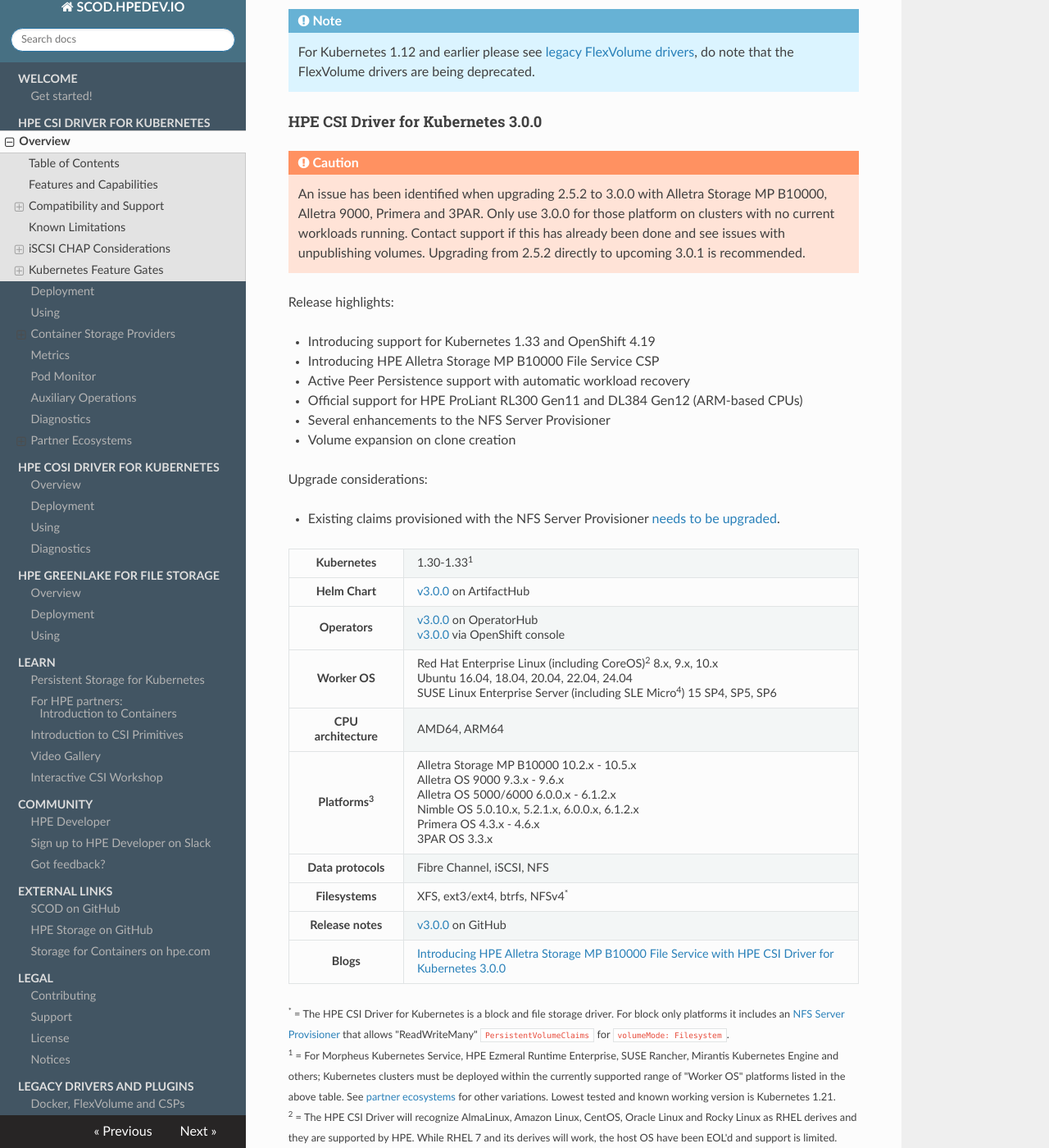
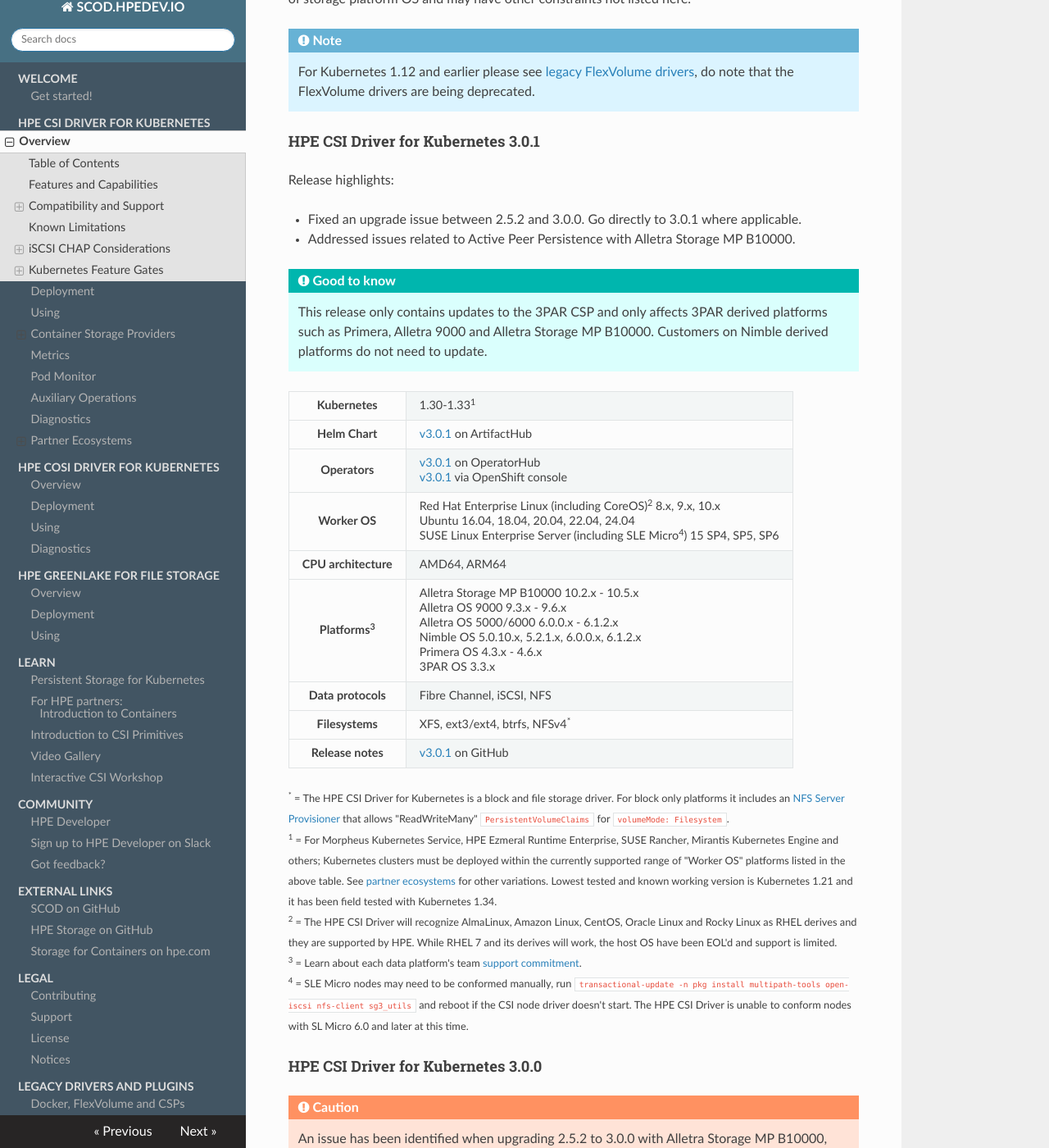
Before and after one commit to hpe-storage/scod, an MkDocs documentation site: the page built from docs/csi_driver/index.md, in a window 1280 px wide and 1400 px high, scrolled down 3360 px. Shown: the whole window at 82% size. Built offline with MkDocs 1.6.1, drawn with Linux system fonts in a browser that asks for light colours; nearby versions of some CDN libraries; some of the changed text lies outside the part shown.

Commit message:
v3.0.1 updates (#254)
* v3.0.1 updates

Signed-off-by: Michael Mattsson <michael.mattsson@gmail.com>

```diff
--- a/docs/csi_driver/index.md
+++ b/docs/csi_driver/index.md
@@ -68,6 +68,76 @@
     For Kubernetes 1.12 and earlier please see [legacy FlexVolume drivers](../flexvolume_driver/index.md), do note that the FlexVolume drivers are being deprecated.
 
 <a name="latest_release"></a>
+#### HPE CSI Driver for Kubernetes 3.0.1
+
+Release highlights:
+
+* Fixed an upgrade issue between 2.5.2 and 3.0.0. Go directly to 3.0.1 where applicable.
+* Addressed issues related to Active Peer Persistence with Alletra Storage MP B10000.
+
+!!! tip "Good to know"
+    This release only contains updates to the 3PAR CSP and only affects 3PAR derived platforms such as Primera, Alletra 9000 and Alletra Storage MP B10000. Customers on Nimble derived platforms do not need to update.
+
+<table>
+  <tr>
+    <th>Kubernetes</th>
+    <td>1.30-1.33<sup>1</sup></td>
+  </tr>
+  <tr>
+    <th>Helm Chart</th>
+    <td><a href="https://artifacthub.io/packages/helm/hpe-storage/hpe-csi-driver/3.0.1">v3.0.1</a> on ArtifactHub</td>
+  </tr>
+  <tr>
+    <th>Operators</th>
+    <td>
+     <a href="https://operatorhub.io/operator/hpe-csi-operator/stable/hpe-csi-operator.v3.0.1">v3.0.1</a> on OperatorHub<br />
+     <a href="https://catalog.redhat.com/software/container-stacks/detail/5e9874643f398525a0ceb004">v3.0.1</a> via OpenShift console
+    </td>
+  </tr>
+  <tr>
+    <th>Worker&nbsp;OS</th>
+    <td>
+      Red Hat Enterprise Linux (including CoreOS)<sup>2</sup> 8.x, 9.x, 10.x<br />
+      Ubuntu 16.04, 18.04, 20.04, 22.04, 24.04<br />
+      SUSE Linux Enterprise Server (including SLE Micro<sup>4</sup>) 15 SP4, SP5, SP6
+  </tr>
+  <tr>
+    <th>CPU architecture</th>
+    <td>AMD64, ARM64</td>
+  </tr>
+  <tr>
+    <th>Platforms<sup>3</sup></th>
+    <td>
+      Alletra Storage MP B10000 10.2.x - 10.5.x<br />
+      Alletra OS 9000 9.3.x - 9.6.x<br />
+      Alletra OS 5000/6000 6.0.0.x - 6.1.2.x<br />
+      Nimble OS 5.0.10.x, 5.2.1.x, 6.0.0.x, 6.1.2.x<br />
+      Primera OS 4.3.x - 4.6.x<br />
+      3PAR OS 3.3.x
+    </td>
+  </tr>
+  <tr>
+    <th>Data&nbsp;protocols</th>
+    <td>Fibre Channel, iSCSI, NFS</td>
+  </tr>
+  <tr>
+    <th>Filesystems</th>
+    <td>XFS, ext3/ext4, btrfs, NFSv4<sup>&ast;</sup></td>
+  </tr>
+  <tr>
+    <th>Release&nbsp;notes</th>
+    <td><a href="https://github.com/hpe-storage/csi-driver/blob/master/release-notes/v3.0.1.md">v3.0.1</a> on GitHub</td>
+  </tr>
+</table>
+
+<small>
+ <sup>&ast;</sup> = The HPE CSI Driver for Kubernetes is a block and file storage driver. For block only platforms it includes an [NFS Server Provisioner](using.md#using_the_nfs_server_provisioner) that allows "ReadWriteMany" `PersistentVolumeClaims` for `volumeMode: Filesystem`.<br/>
+ <sup>1</sup> = For Morpheus Kubernetes Service, HPE Ezmeral Runtime Enterprise, SUSE Rancher, Mirantis Kubernetes Engine and others; Kubernetes clusters must be deployed within the currently supported range of "Worker OS" platforms listed in the above table. See [partner ecosystems](partners/index.md) for other variations. Lowest tested and known working version is Kubernetes 1.21 and it has been field tested with Kubernetes 1.34.<br />
+ <sup>2</sup> = The HPE CSI Driver will recognize AlmaLinux, Amazon Linux, CentOS, Oracle Linux and Rocky Linux as RHEL derives and they are supported by HPE. While RHEL 7 and its derives will work, the host OS have been EOL'd and support is limited.<br/>
+ <sup>3</sup> = Learn about each data platform's team [support commitment](../legal/support/index.md#container_storage_providers).<br/>
+ <sup>4</sup> = SLE Micro nodes may need to be conformed manually, run `transactional-update -n pkg install multipath-tools open-iscsi nfs-client sg3_utils` and reboot if the CSI node driver doesn't start. The HPE CSI Driver is unable to conform nodes with SL Micro 6.0 and later at this time.<br/>
+</small>
+
 #### HPE CSI Driver for Kubernetes 3.0.0
 
 !!! caution
@@ -84,7 +154,7 @@
 
 Upgrade considerations:
 
-* Existing claims provisioned with the NFS Server Provisioner [needs to be upgraded](operations.md#upgrade_to_v300).
+* Existing claims provisioned with the NFS Server Provisioner [needs to be upgraded](operations.md#upgrade_to_v301).
 
 <table>
   <tr>
```
Also changed, not shown: docs/csi_driver/container_storage_provider/hpe_alletra_storage_mp_b10000/index.md (+39 -33 lines), docs/csi_driver/deployment.md (+4 -4 lines), docs/csi_driver/examples/deployment/hpecsidriver-v3.0.1-sample.yaml (added, +77 -0 lines), docs/csi_driver/operations.md (+2 -2 lines), docs/csi_driver/partners/redhat_openshift/index.md (+10 -10 lines), docs/csi_driver/using.md (+2 -2 lines).
